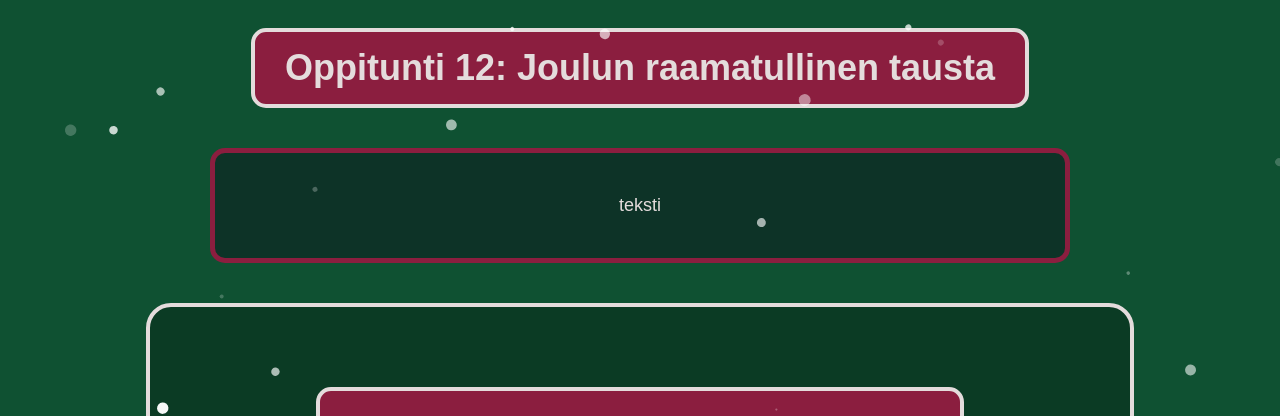
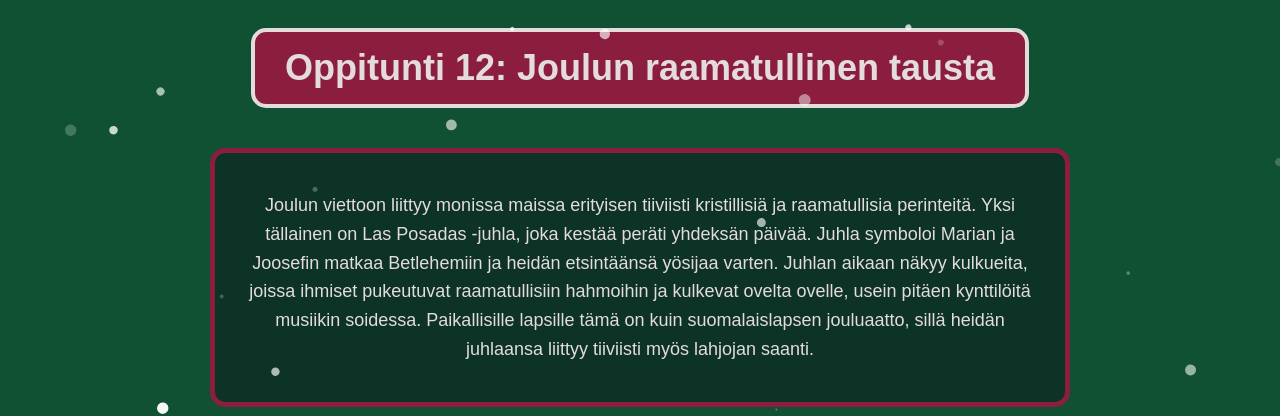
Before and after one commit to priyaharkonen/joulukalenteri.github.io, a plain HTML site: page days/day12.html in a window 1280 px wide. Shown: the top 416 px of the page. Drawn offline with Linux system fonts and the light colour scheme.

Commit message:
day 12 tarina

```diff
--- a/days/day12.html
+++ b/days/day12.html
@@ -12,7 +12,11 @@
          <div class="center-wrapper">
         <h1 class="title-box">Oppitunti 12: Joulun raamatullinen tausta </h1>
         </div><div class="text-container">
-        <p>teksti</p></div>
+        <p>Joulun viettoon liittyy monissa maissa erityisen tiiviisti kristillisiä ja raamatullisia perinteitä. Yksi tällainen on
+            Las Posadas -juhla, joka kestää peräti yhdeksän päivää. Juhla symboloi Marian ja Joosefin matkaa Betlehemiin ja heidän etsintäänsä
+            yösijaa varten. Juhlan aikaan näkyy kulkueita, joissa ihmiset pukeutuvat raamatullisiin hahmoihin ja kulkevat ovelta ovelle, usein
+            pitäen kynttilöitä musiikin soidessa. Paikallisille lapsille tämä on kuin suomalaislapsen jouluaatto, sillä heidän juhlaansa liittyy
+            tiiviisti myös lahjojan saanti.</p></div>
     <div class="quiz-box">
             <div class="question-container">
             <h2 id="question">Kysymys</h2>
```
